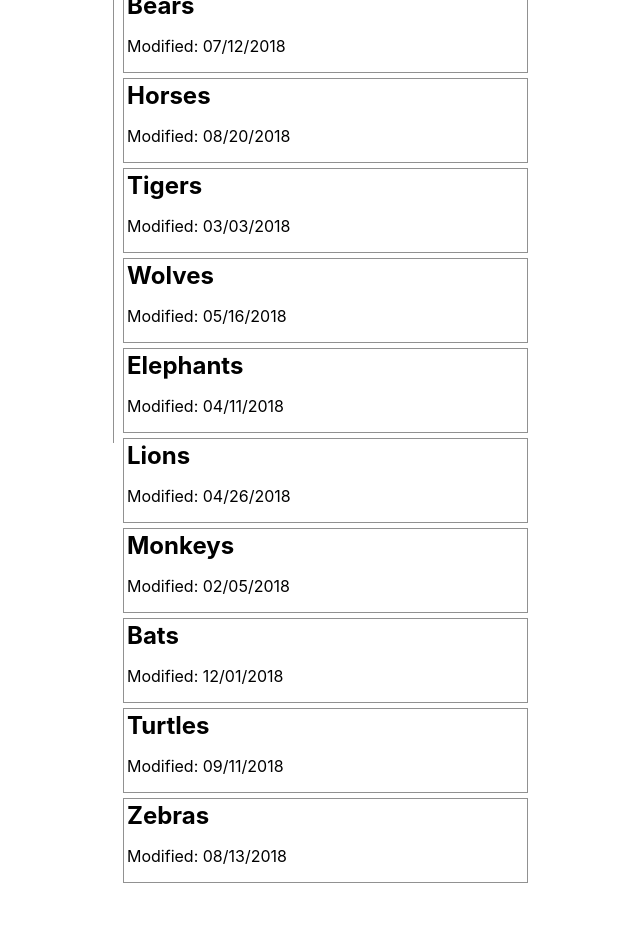
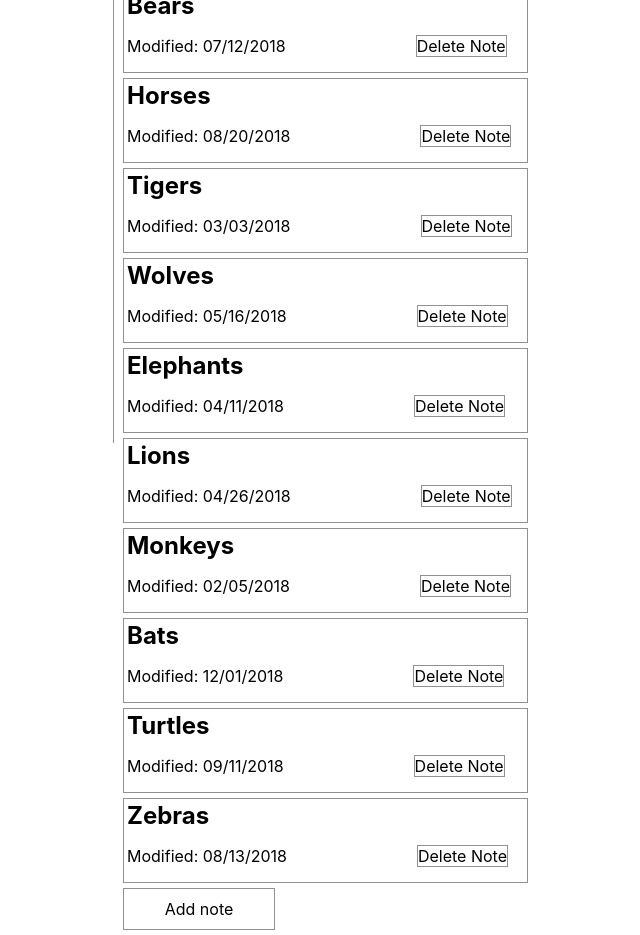
Before and after one commit to JustDorah/noteful, a React (Create React App) app: page / in a window 1280 px wide. Shown: the part 520-1455 px from the top of the page, without its empty margins (47-687 px from the left). Before the commit the page ends 1408 px from the top, so only its background shows below. Built offline with nearby package versions, Linux system fonts and the light colour scheme.

Commit message:
added div buttons to noteList and main

```diff
--- a/src/App.js
+++ b/src/App.js
@@ -42,6 +42,9 @@ export default class App extends Component {
           <h2>{note.name}</h2>
           <p>Modified: {date}</p>
           <p />
+          <div className="removeNoteButton" key={note.id}>
+            Delete Note
+          </div>
         </div>
       );
     });
--- a/src/noteList.css
+++ b/src/noteList.css
@@ -9,3 +9,20 @@
 .eachNote h2 {
   margin: 0;
 }
+
+.eachNote p {
+  display: inline-block;
+}
+
+.removeNoteButton {
+  display: inline-block;
+  border: 1px solid #919191;
+  margin: 2px 2px 2px 130px;
+}
+.nButton {
+  margin: 5px;
+  width: 130px;
+  text-align: center;
+  padding: 10px;
+  border: 1px solid #919191;
+}
--- a/src/noteList.js
+++ b/src/noteList.js
@@ -12,6 +12,8 @@ export default function NoteList(props) {
       </div> */}
 
       <div className="List">{props.mainNotes}</div>
+
+      <div className="nButton">Add note</div>
     </div>
   );
 }
```
